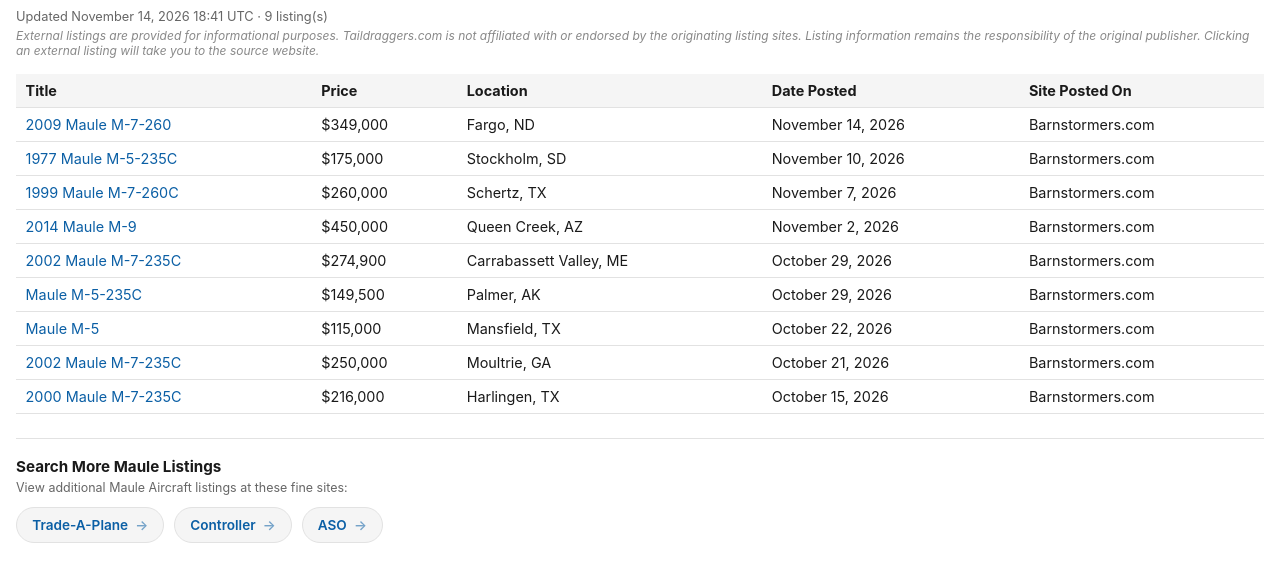
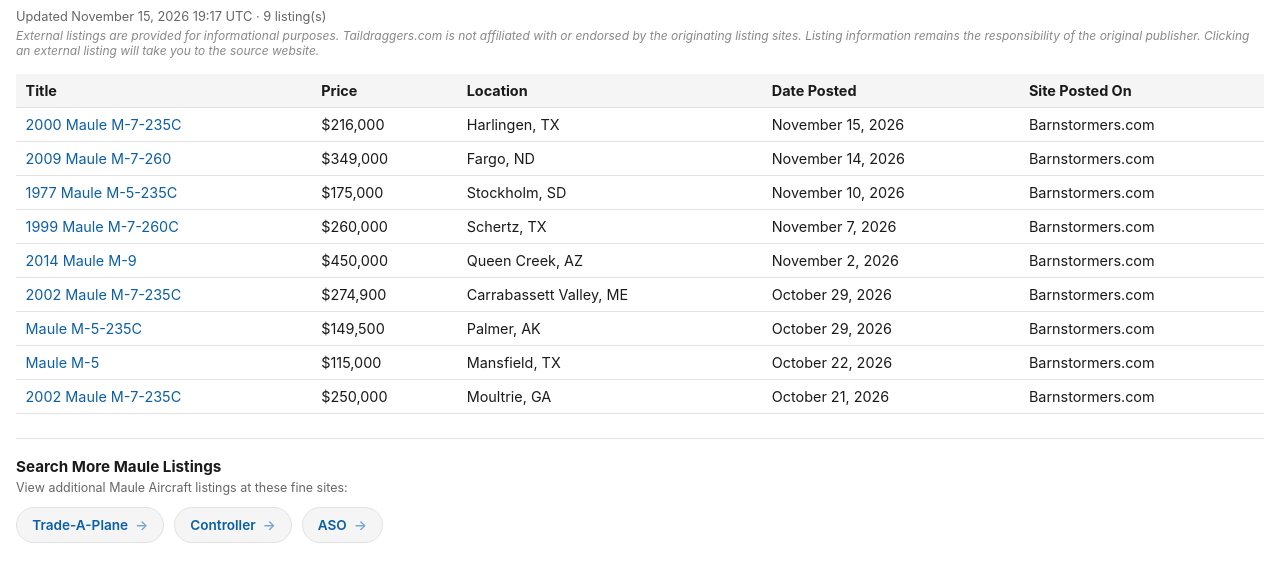
Before and after one commit to taildraggers/maule, a plain HTML site: page docs/index.html in a window 1280 px wide. Shown: the part 43-624 px from the top of the page. Drawn offline with Linux system fonts and the light colour scheme.

Commit message:
Update Maule listings (2026-11-15)

```diff
--- a/docs/index.html
+++ b/docs/index.html
@@ -76,13 +76,14 @@
 </head>
 <body>
   <h1>Other Maule Ads on the Web</h1>
-  <div class="updated">Updated November 14, 2026 18:41 UTC &middot; 9 listing(s)</div>
+  <div class="updated">Updated November 15, 2026 19:17 UTC &middot; 9 listing(s)</div>
   <div class="disclaimer">External listings are provided for informational purposes. Taildraggers.com is not affiliated with or endorsed by the originating listing sites. Listing information remains the responsibility of the original publisher. Clicking an external listing will take you to the source website.</div>
   <table>
     <thead>
       <tr><th>Title</th><th>Price</th><th>Location</th><th>Date Posted</th><th>Site Posted On</th></tr>
     </thead>
     <tbody>
+        <tr><td><a href="https://www.barnstormers.com/classified-2017090-2000-Maule-M7-235C.html" target="_blank" rel="noopener noreferrer">2000 Maule M-7-235C</a></td><td>$216,000</td><td>Harlingen, TX</td><td>November 15, 2026</td><td>Barnstormers.com</td></tr>
         <tr><td><a href="https://www.barnstormers.com/classified-2077801-2009-Maule-M7-260-TTSN-990.html" target="_blank" rel="noopener noreferrer">2009 Maule M-7-260</a></td><td>$349,000</td><td>Fargo, ND</td><td>November 14, 2026</td><td>Barnstormers.com</td></tr>
         <tr><td><a href="https://www.barnstormers.com/classified-2077784-1977-Maule-M5-235C.html" target="_blank" rel="noopener noreferrer">1977 Maule M-5-235C</a></td><td>$175,000</td><td>Stockholm, SD</td><td>November 10, 2026</td><td>Barnstormers.com</td></tr>
         <tr><td><a href="https://www.barnstormers.com/classified-2058435-1999-Maule-M-7-260C.html" target="_blank" rel="noopener noreferrer">1999 Maule M-7-260C</a></td><td>$260,000</td><td>Schertz, TX</td><td>November 7, 2026</td><td>Barnstormers.com</td></tr>
@@ -91,7 +92,6 @@
         <tr><td><a href="https://www.barnstormers.com/classified-2080906-Maule-M5-235C.html" target="_blank" rel="noopener noreferrer">Maule M-5-235C</a></td><td>$149,500</td><td>Palmer, AK</td><td>October 29, 2026</td><td>Barnstormers.com</td></tr>
         <tr><td><a href="https://www.barnstormers.com/classified-2079695-Maule-M5-210TC-Turbocharged.html" target="_blank" rel="noopener noreferrer">Maule M-5</a></td><td>$115,000</td><td>Mansfield, TX</td><td>October 22, 2026</td><td>Barnstormers.com</td></tr>
         <tr><td><a href="https://www.barnstormers.com/classified-2074521-2002-MAULE-M-7-235C.html" target="_blank" rel="noopener noreferrer">2002 Maule M-7-235C</a></td><td>$250,000</td><td>Moultrie, GA</td><td>October 21, 2026</td><td>Barnstormers.com</td></tr>
-        <tr><td><a href="https://www.barnstormers.com/classified-2017090-2000-Maule-M7-235C.html" target="_blank" rel="noopener noreferrer">2000 Maule M-7-235C</a></td><td>$216,000</td><td>Harlingen, TX</td><td>October 15, 2026</td><td>Barnstormers.com</td></tr>
     </tbody>
   </table>
   <div class="more-resources">
```
